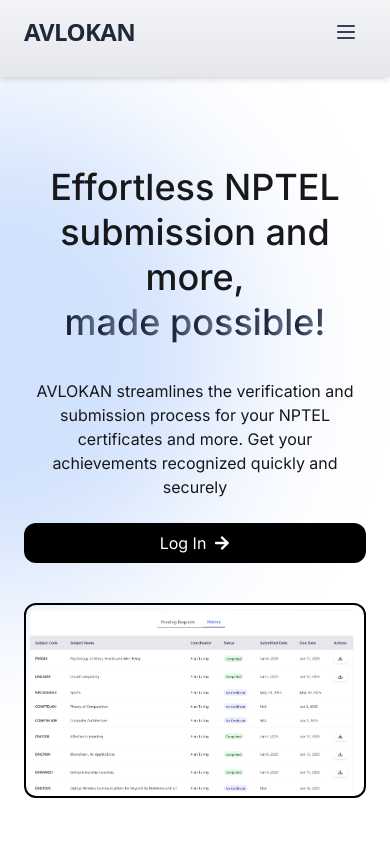
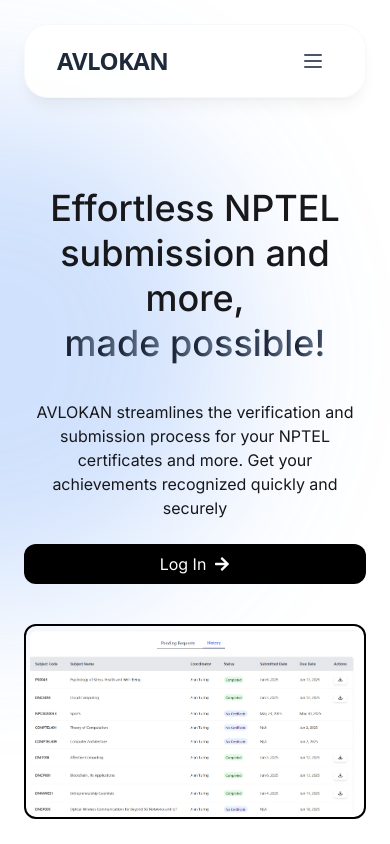
Before and after one commit to avlokan-nsut/nptelize, a React (Vite) app in the folder frontend/: page / in a window 390 px wide. Shown: the top 844 px of the page. Built offline with nearby package versions, Linux system fonts and the light colour scheme; no server answers.

Commit message:
Navbar UI change

```diff
--- a/frontend/src/components/LoginForm.tsx
+++ b/frontend/src/components/LoginForm.tsx
@@ -129,7 +129,7 @@ const LoginForm: FC = () => {
     };
 
     return (
-        <div className="p-4 flex items-center justify-center min-h-[85vh] bg-gray-50">
+        <div className="p-4 flex items-center justify-center min-h-[85vh]">
             {toastMessage && (
                 <div
                     className={`absolute top-[70px] right-4 px-4 py-3 rounded border ${
--- a/frontend/src/components/Navbar.tsx
+++ b/frontend/src/components/Navbar.tsx
@@ -1,6 +1,7 @@
 import { useAuthStore } from "../store/useAuthStore";
 import { useNavigate } from "react-router-dom";
 import { useState } from "react";
+import { LogOut, Menu, X } from "lucide-react";
 
 const Navbar = () => {
   const user = useAuthStore((state) => state.user);
@@ -19,10 +20,10 @@ const Navbar = () => {
   };
 
   return (
-    <nav className="w-full bg-gradient-to-b from-gray-100 to-gray-200 shadow-md py-3 px-6">
-      <div className="max-w-7xl mx-auto flex items-center justify-between">
+    <div className="pt-6 px-6">
+      <nav className="bg-white/90 backdrop-blur-md border border-gray-200/30  px-8 py-4 max-w-6xl mx-auto shadow-lg shadow-black/5 transition-all duration-300 ease-in-out rounded-3xl">
+        <div className="flex items-center justify-between">
           {/* Logo */}
-
           <a
             href="/"
             className="text-2xl font-bold tracking-tight text-gray-800 hover:text-gray-600 transition-colors duration-200"
@@ -30,116 +31,101 @@ const Navbar = () => {
             <div className="flex flex-row justify-evenly items-center space-x-4">
               <div>AVLOKAN</div>
               <div className="hidden md:block">X</div>
-          <img src= '/uni_logo.png' alt='logo' width={60} className="hidden md:block"/>
+              <img src='/uni_logo.png' alt='logo' width={50} className="hidden md:block" />
             </div>
           </a>
 
-
-        {/* Hamburger button for mobile */}
-        <div className="md:hidden">
+          {/* Desktop Action Buttons */}
+          <div className="hidden md:flex items-center space-x-3">
+            {user ? (
+              <div className="flex items-center space-x-3">
                 <button
-            onClick={toggleMenu}
-            className="flex items-center p-2 rounded-md text-gray-700 hover:bg-gray-200 focus:outline-none"
+                  onClick={() => navigate(`/${displayRole}/dashboard`)}
+                  className="bg-[#003566] hover:bg-blue-800 text-white font-semibold px-6 py-2.5 rounded-full transition-colors duration-200 flex items-center space-x-2 hover:cursor-pointer"
                 >
-            <svg
-              xmlns="http://www.w3.org/2000/svg"
-              className="h-6 w-6 transition-transform duration-500"
-              fill="none"
-              viewBox="0 0 24 24"
-              stroke="currentColor"
-            >
-              {isMenuOpen ? (
-                <path strokeLinecap="round" strokeLinejoin="round" strokeWidth={2} d="M6 18L18 6M6 6l12 12" />
-              ) : (
-                <path strokeLinecap="round" strokeLinejoin="round" strokeWidth={2} d="M4 6h16M4 12h16M4 18h16" />
-              )}
-            </svg>
-          </button>
-        </div>
-
-        {/* Navigation/Actions for desktop */}
-        <div className="hidden md:block">
-          {user ? (
-            <div className="flex items-center gap-4">
-              <span className="text-gray-700 font-medium">
-                <div className="avatar avatar-placeholder">
-                  <div className="bg-neutral text-neutral-content w-10 rounded-full">
-                    <span className="text-xl">{user.name[0].toUpperCase()}</span>
-                  </div>
-                </div>
-              </span>
-              <button
-                onClick={() => navigate(`${displayRole}/dashboard`)}
-                className="flex items-center gap-2 px-4 py-2 rounded-lg bg-indigo-600 text-white hover:bg-indigo-700 transition-all duration-300 shadow-md hover:shadow-lg"
-              >
-                Dashboard
+                  <span>Dashboard</span>
                 </button>
                 <button
                   onClick={logout}
-                className="flex items-center gap-2 px-4 py-2 rounded-lg border border-gray-300 bg-white text-gray-700 hover:bg-gray-100 hover:text-gray-900 transition-all duration-300 shadow-sm hover:shadow-md"
+                  className="bg-black hover:bg-gray-500 text-black font-semibold px-6 py-2.5 rounded-full transition-colors duration-200 flex items-center space-x-2 hover:cursor-pointer"
                 >
-                Logout
+                  <span><LogOut className="size-5 text-white" /></span>
                 </button>
               </div>
             ) : (
               <button
-              className="px-5 py-2 rounded-md bg-gray-900 text-gray-100 hover:bg-gray-700 transition-colors duration-200 shadow-sm font-semibold"
+                className="bg-black hover:bg-gray-600 text-white font-semibold font-hero px-6 py-2.5 rounded-full transition-colors duration-200 flex items-center space-x-2 hover:cursor-pointer"
                 onClick={handleClick}
               >
-              Log In
+                <span>Log In</span>
               </button>
             )}
           </div>
+
+          {/* Mobile Hamburger Button */}
+          <button
+            onClick={toggleMenu}
+            className="relative md:hidden p-2 text-gray-600 hover:text-gray-800 transition-colors duration-200"
+          >
+            <div className="relative size-6">
+              <X
+                className={`absolute top-0 left-0 size-6 transition-opacity duration-200 ${isMenuOpen ? 'opacity-100' : 'opacity-0'
+                  }`}
+              />
+              <Menu
+                className={`absolute top-0 left-0 size-6 transition-opacity duration-200 ${isMenuOpen ? 'opacity-0' : 'opacity-100'
+                  }`}
+              />
+            </div>
+          </button>
+
         </div>
 
-      {/* Mobile menu dropdown */}
-      <div
-        className={`md:hidden mt-3 border-t border-gray-200 transform transition-all duration-300 ease-in-out ${
-          isMenuOpen ? 'opacity-100 max-h-96 scale-y-100' : 'opacity-0 max-h-0 scale-y-95 origin-top overflow-hidden'
-        }`}
-      >
+        {/* Mobile Menu */}
+        <div className={`md:hidden overflow-hidden transition-all duration-300 ease-in-out ${isMenuOpen
+          ? 'max-h-96 opacity-100'
+          : 'max-h-0 opacity-0'
+          }`}>
+          <div className="mt-4 pt-4 border-t border-gray-200/30">
+            <div className="flex flex-col space-y-3">
               {user ? (
-          <div className="flex flex-col space-y-3">
-            <div className="flex items-center gap-2">
-              {/* <div className="avatar avatar-placeholder">
-                <div className="bg-neutral text-neutral-content w-8 rounded-full">
-                  <span>{user.name[0]}</span>
-                </div>
-              </div>
-              <span className="text-gray-700 font-medium">{user.name}</span> */}
-            </div>
+                <>
                   <button
                     onClick={() => {
-                navigate(`${displayRole}/dashboard`);
+                      navigate(`/${displayRole}/dashboard`);
                       setIsMenuOpen(false);
                     }}
-              className="w-full text-left px-3 py-2 rounded-lg bg-indigo-600 text-white hover:bg-indigo-700 transition-all duration-300"
+                    className="bg-[#003566] hover:bg-blue-800 text-white font-semibold px-6 py-2.5 rounded-full transition-colors duration-200 flex items-center justify-center space-x-2 hover:cursor-pointer"
                   >
-              Dashboard
+                    <span>Dashboard</span>
                   </button>
                   <button
                     onClick={() => {
                       logout();
                       setIsMenuOpen(false);
                     }}
-              className="w-full text-left px-3 py-2 rounded-lg border border-gray-300 bg-white text-gray-700 hover:bg-gray-100 hover:text-gray-900 transition-all duration-300"
+                    className="bg-black hover:bg-gray-500 text-white font-semibold px-6 py-2.5 rounded-full transition-colors duration-200 flex items-center justify-center space-x-2 hover:cursor-pointer"
                   >
-              Logout
+                    <LogOut className="size-5" />
+                    <span>Logout</span>
                   </button>
-          </div>
+                </>
               ) : (
                 <button
-            className="w-full px-3 py-2 rounded-md bg-gray-900 text-gray-100 hover:bg-gray-700 transition-colors duration-200 shadow-sm font-semibold"
+                  className="bg-black hover:bg-gray-500 text-white font-semibold px-6 py-2.5 rounded-full transition-colors duration-200 flex items-center justify-center space-x-2 hover:cursor-pointer"
                   onClick={() => {
                     handleClick();
                     setIsMenuOpen(false);
                   }}
                 >
-            Log In
+                  <span>Log In</span>
                 </button>
               )}
             </div>
+          </div>
+        </div>
       </nav>
+    </div>
   );
 };
 
--- a/frontend/src/components/new-landing/Hero.tsx
+++ b/frontend/src/components/new-landing/Hero.tsx
@@ -22,7 +22,7 @@ const Hero = () => {
 
     return (
         <>
-            <section className="p-6 mt-16 flex flex-col items-center justify-center font-hero md:mt-24 ">
+            <section className="p-6 mt-16 flex flex-col items-center justify-center font-hero">
                 <div className='max-w-2xl flex flex-col items-center justify-center'>
                     <div className="text-center font-medium">
                         <h1 className="text-4xl md:text-5xl text-center leading-tight">
```
Lines whose indentation alone changed are shown as unchanged.
